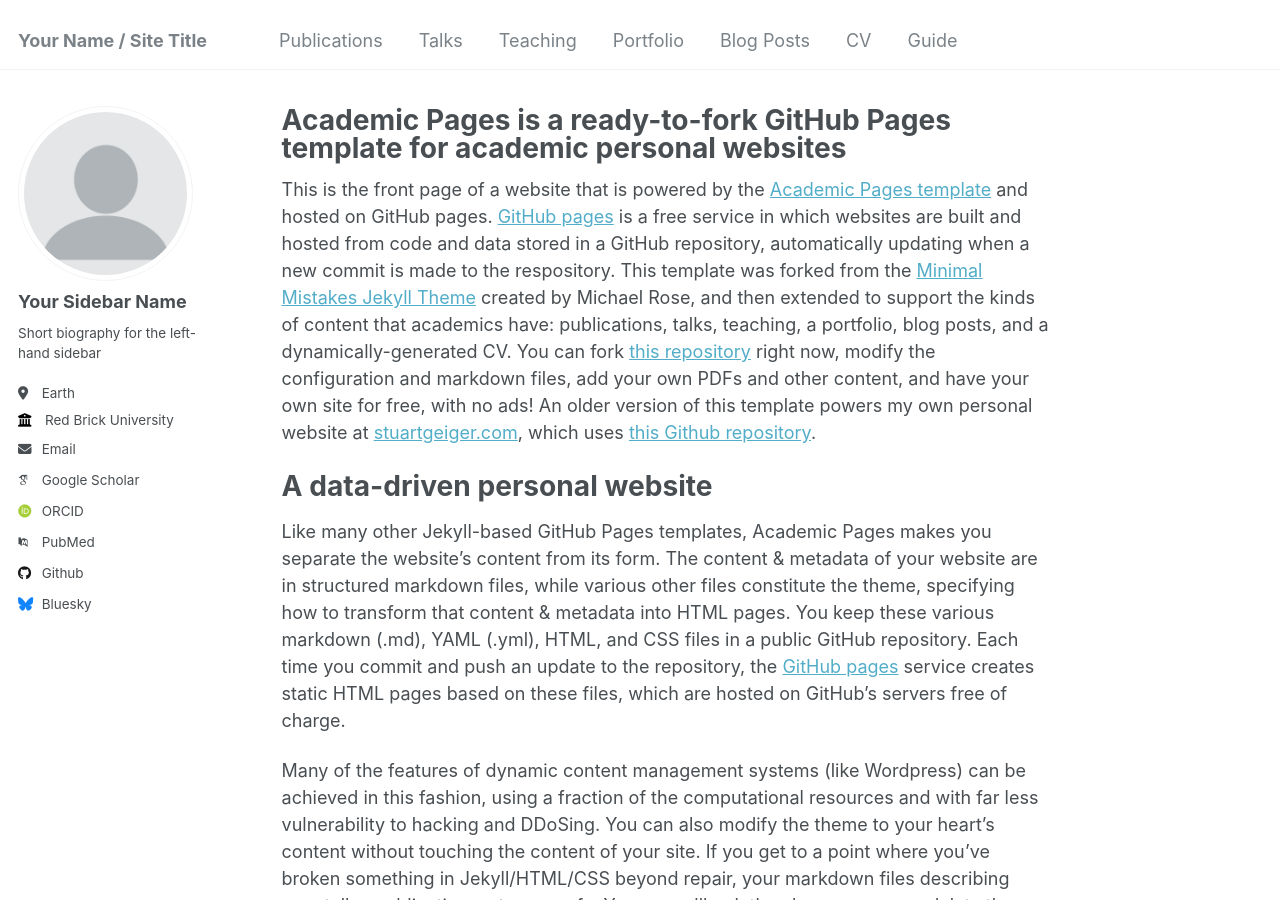
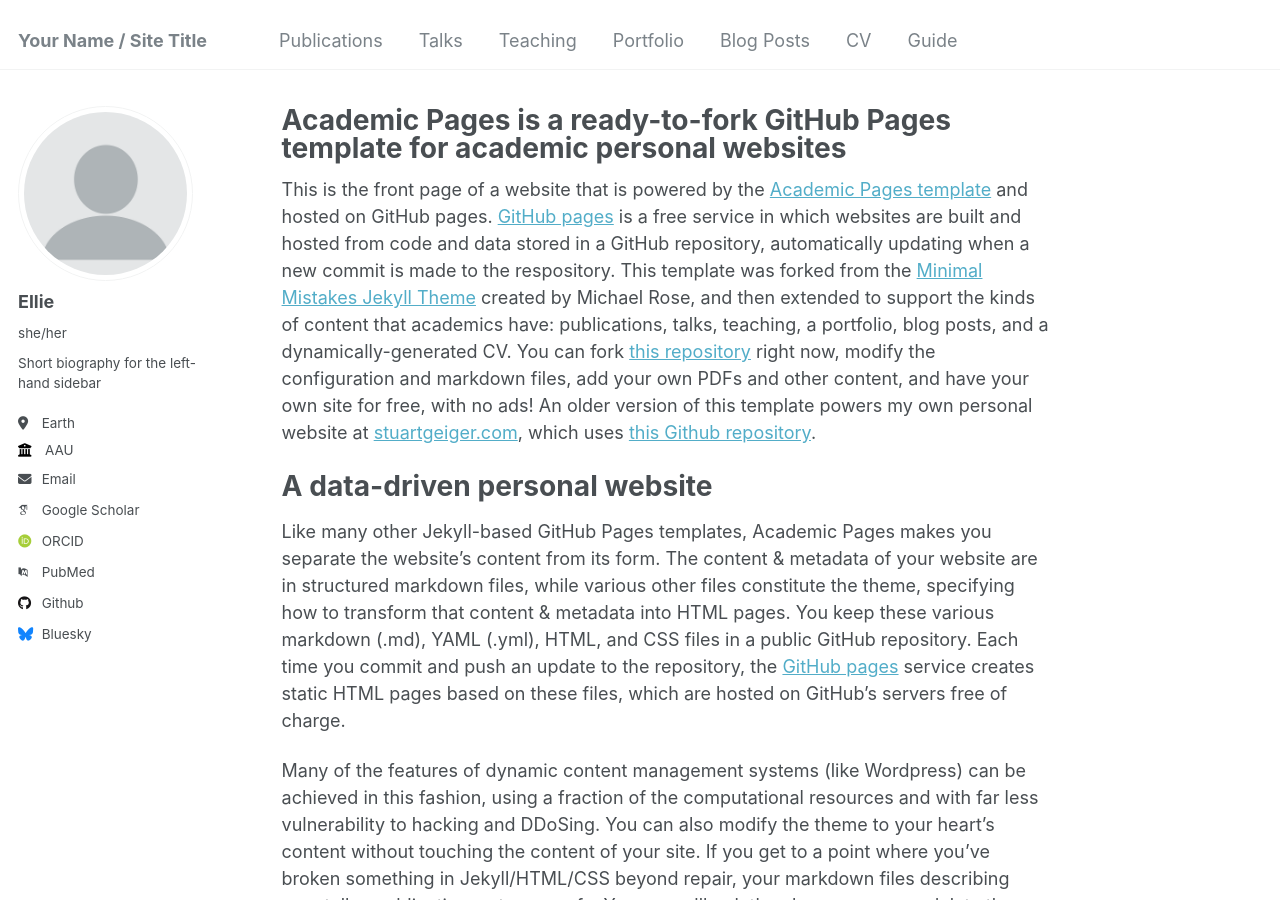
Before and after one commit to chrabz/chrabz.github.io, a Jekyll site: the page built from _pages/about.md, in a window 1280 px wide and 900 px high. Built offline with Jekyll 4.4.1, drawn with Linux system fonts in a browser that asks for light colours; some web fonts are replaced.

Commit message:
Automated commit: Updated website content

```diff
--- a/_config.yml
+++ b/_config.yml
@@ -22,11 +22,11 @@
 author:
   # Biographic information
   avatar           : "profile.png"
-  name             : "Your Sidebar Name"
-  pronouns         : # example: "she/her"
+  name             : "Ellie"
+  pronouns         : "she/her"
   bio              : "Short biography for the left-hand sidebar"
   location         : "Earth"
-  employer         : "Red Brick University"
+  employer         : "AAU"
   uri              : # URL
   email            : "none@example.org"
 
```
